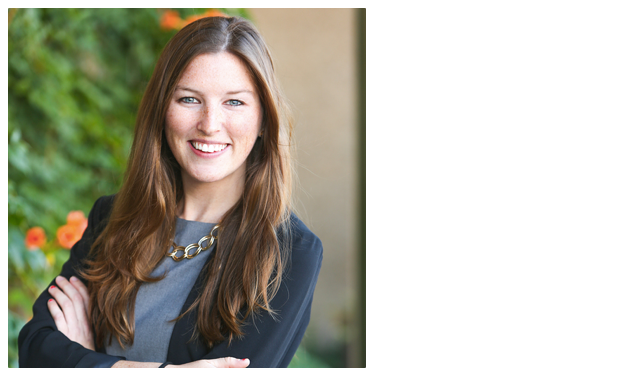
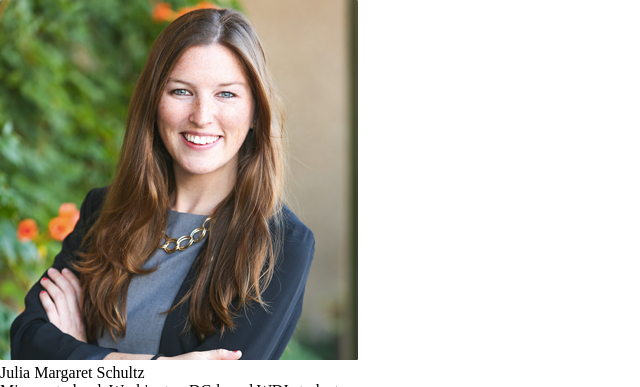
Before and after one commit to jschultz21/portfolio2, a plain HTML site: page index.html in a window 1280 px wide. Shown: the top 387 px of the page, without its empty margins (0-640 px from the left). Drawn offline with Linux system fonts and the light colour scheme.

Commit message:
Removed default browser styling

```diff
--- a/index.html
+++ b/index.html
@@ -2,9 +2,10 @@
 <html>
   <head>
       <title> Julia's Test Portfolio</title>
+      <link rel="stylesheet" href = "styles.css" />
   </head>
   <body>
-    <img src="Julia.jpg" alt="Julia's Headshot"/>
+    <img src="julia.jpg" alt="Julia's Headshot"/>
     <h1> Julia Margaret Schultz</h1>
     <p>Minnesota-bred, Washington DC-based WDI student</p>
   </body>
--- /dev/null
+++ b/styles.css
@@ -0,0 +1,11 @@
+*{
+margin: 0;
+padding:0;
+border:0;
+font-size: inherit;
+font-weight: inherit;
+font-family: inherit;
+text-decoration: inherit;
+line-height: color;
+color: inherit;
+}
```
